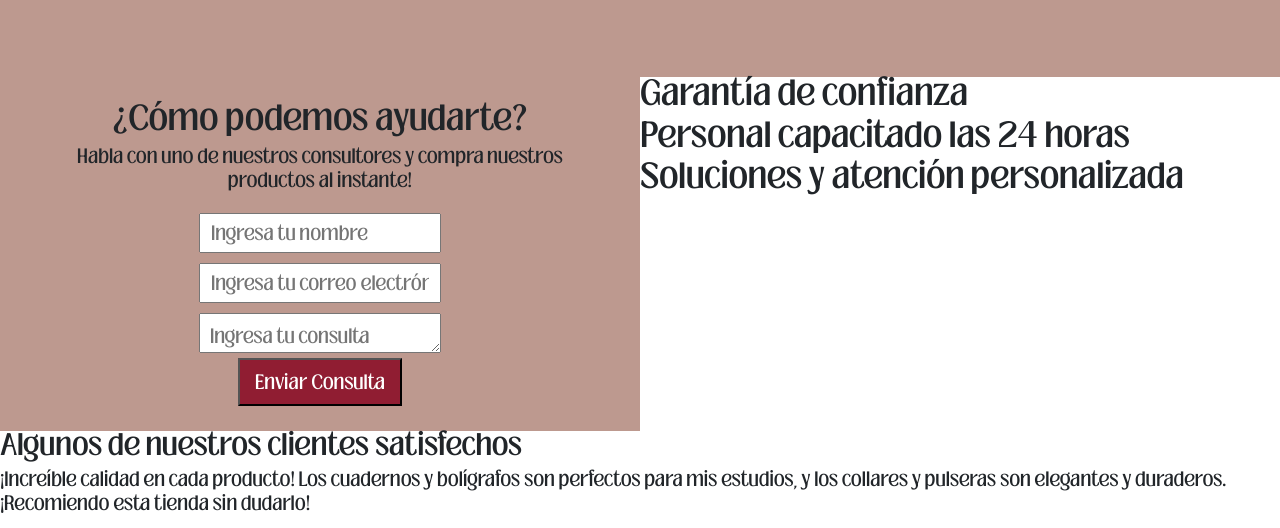
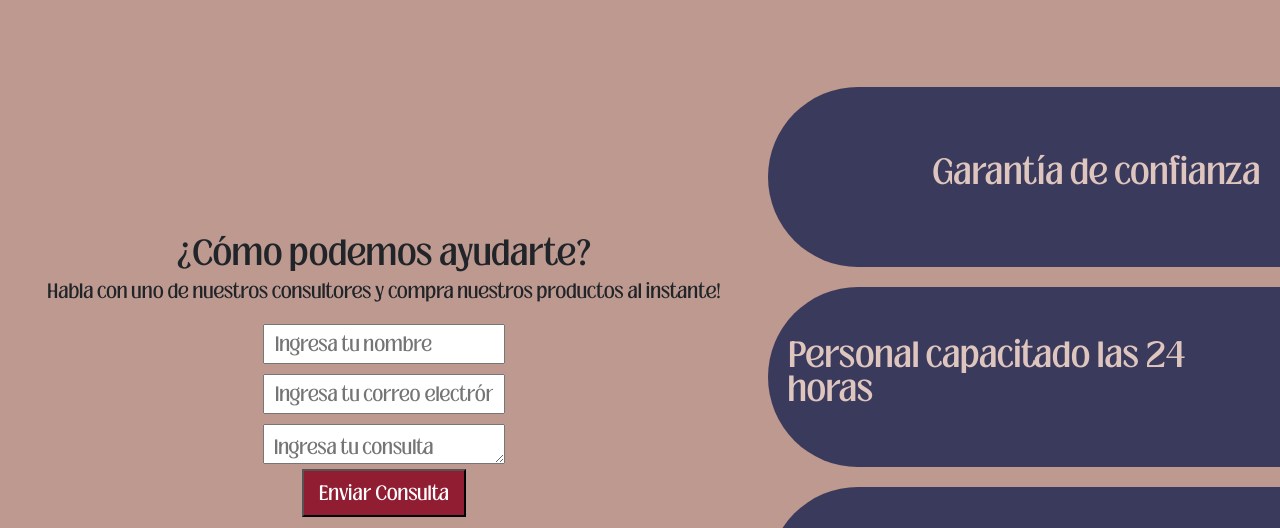
Before and after one commit to Jonas-Weimann/PreEntrega2-Weimann, a plain HTML site: page pages/contacto.html in a window 1280 px wide. Shown: the part 209-737 px from the top of the page. Drawn offline with nearby package versions, Linux system fonts and the light colour scheme.

Commit message:
Estilando beneficios en la pagina de contacto

```diff
--- a/pages/contacto.html
+++ b/pages/contacto.html
@@ -70,15 +70,15 @@
           </div>
         </div>
         <div class="formulario__beneficios-container">
-          <div class="beneficios">
+          <div class="beneficios loubag-light">
             <img src="" alt="">
             <h3>Garantía de confianza</h3>
           </div>
-          <div class="beneficios">
+          <div class="beneficios loubag-light">
             <img src="" alt="">
             <h3>Personal capacitado las 24 horas</h3>
           </div>
-          <div class="beneficios">
+          <div class="beneficios loubag-light">
             <img src="" alt="">
             <h3>Soluciones y atención personalizada</h3>
           </div>
--- a/sass/pages/contacto/_contacto.scss
+++ b/sass/pages/contacto/_contacto.scss
@@ -13,15 +13,22 @@
 }
 
 .formulario {
-    @include section;
+    @include section(600px);
     display: flex;
     flex-direction: row;
     @include media-up(md) {
         display: block;
     }
+
+    &__form-container {
+        width: 60%;
+    }
+    &__beneficios-container {
+        width: 40%;
+    }
     &__form-container,
     &__beneficios-container {
-        width: 50%;
+        height: 100%;
         display: inline-block;
         @include media-up(md) {
             width: 100dvw;
@@ -31,8 +38,8 @@
 
 .form-container__card {
     @include flex-center;
-    @include width-height(100%, fit-content);
-    padding: 25px 70px;
+    @include width-height(100%, 100%);
+    padding: 25px 20px;
     background-color: $color-primary-dark;
     form {
         @include flex-center;
@@ -44,3 +51,18 @@
         }
     }
 }
+
+.formulario__beneficios-container {
+    @include flex-center;
+    background-color: $color-primary-dark;
+    .beneficios {
+        display: flex;
+        justify-content: space-between;
+        align-items: center;
+        width: 100%;
+        height: 100%;
+        background-color: rgb(58, 58, 92);
+        @include margin-padding(10px 0, 20px);
+        border-radius: 500px 0 0 500px;
+    }
+}
```
Also changed, not shown: css/styles.css.
